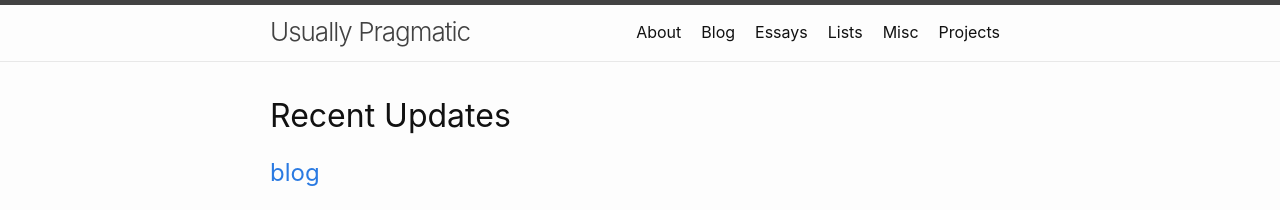
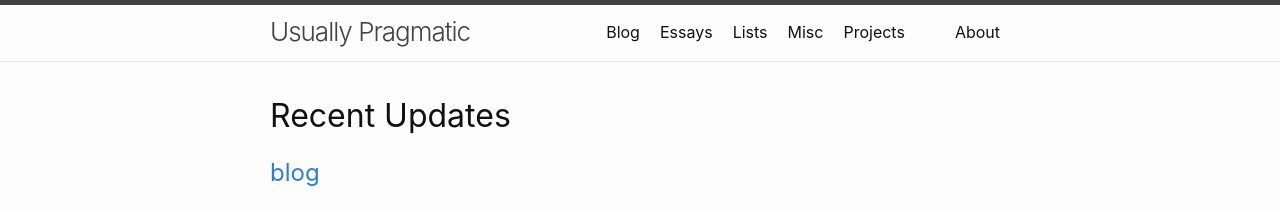
Before and after one commit to carpdiem/carpdiem.github.io, a Jekyll site: the page built from index.md, in a window 1280 px wide. Shown: the top 210 px of the page. Built offline with Jekyll 4.4.1, drawn with Linux system fonts in a browser that asks for light colours.

Commit message:
fixed ordering of navbar and extra spacing for About

```diff
--- a/_config.yml
+++ b/_config.yml
@@ -46,12 +46,12 @@ collections:
                 sort_by: last_modified
 
 header_pages:
-    - about.md
     - blog.md
     - essays.md
     - lists.md
     - misc.md
     - projects.md
+    - about.md
 
 # Exclude from processing.
 # The following items will not be processed, by default. Create a custom list
--- a/_includes/header.html
+++ b/_includes/header.html
@@ -21,9 +21,9 @@
           {%- for path in page_paths -%}
             {%- assign my_page = site.pages | where: "path", path | first -%}
             {%- if my_page.title == page.title -%}
-			<div class="active_page"><a class="page-link" href="{{ my_page.url | relative_url }}">{{ my_page.title | escape }}</a></div>
+			<div class="active_page nav_div"><a class="page-link" href="{{ my_page.url | relative_url }}">{{ my_page.title | escape }}</a></div>
 			{%- elsif my_page.title -%}
-			<div class="not_active_page"><a class="page-link" href="{{ my_page.url | relative_url }}">{{ my_page.title | escape }}</a></div>
+			<div class="not_active_page nav_div"><a class="page-link" href="{{ my_page.url | relative_url }}">{{ my_page.title | escape }}</a></div>
 			{%- elsif my_page.title -%}
             {%- endif -%}
           {%- endfor -%}
--- a/_sass/minima/custom-styles.scss
+++ b/_sass/minima/custom-styles.scss
@@ -1,2 +1,6 @@
 // Placeholder to allow defining custom styles that override everything else.
 // (Use `_sass/minima/custom-variables.scss` to override variable defaults)
+
+.nav_div:last-child {
+	margin-left: 30px;
+}
```
